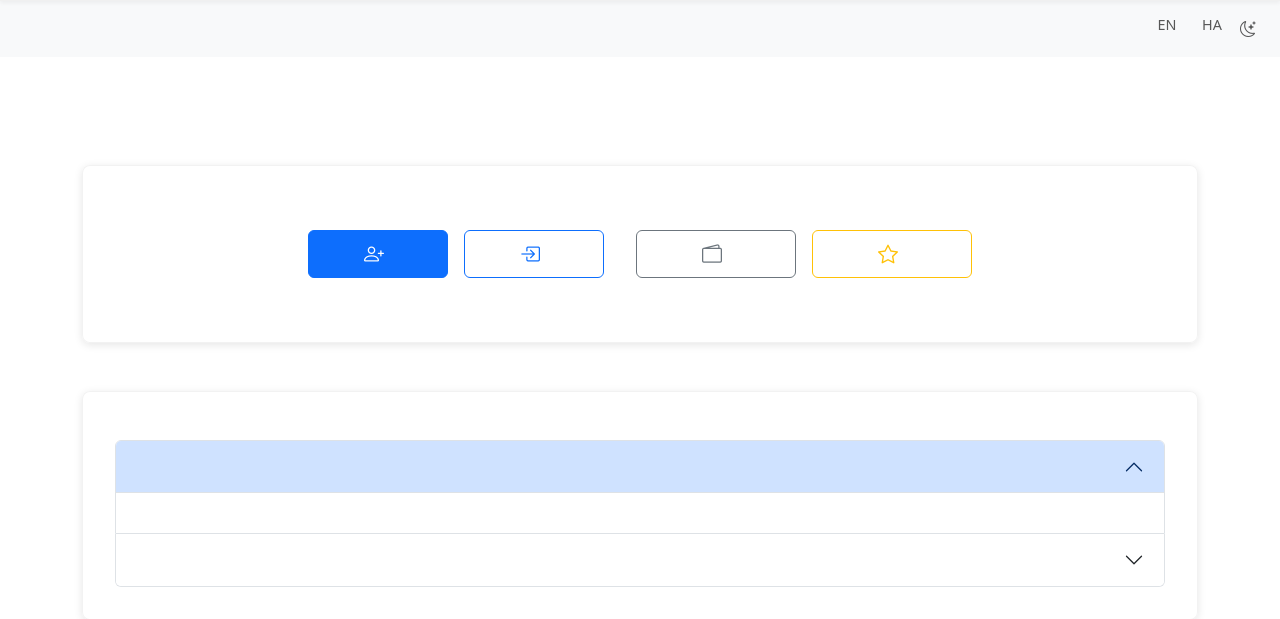
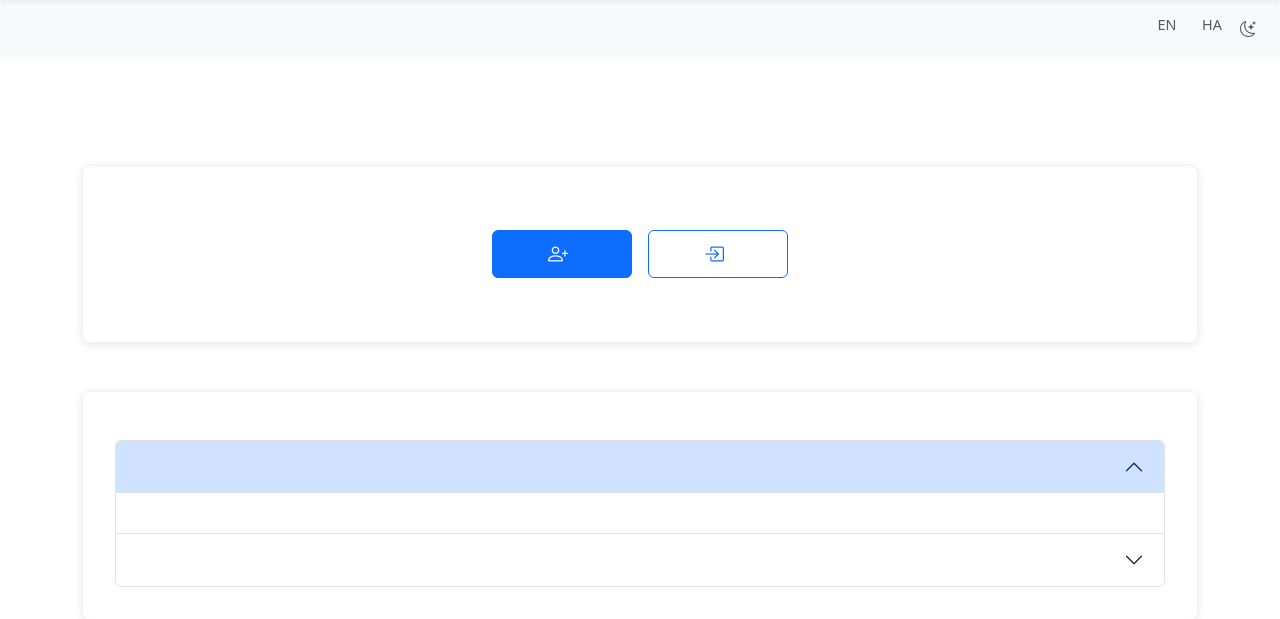
Before and after one commit to Hassanksg/ficore_mobile, a Python web app: template ficore_labs/templates/general/landingpage.html in a window 1280 px wide. Shown: the part 316-935 px from the top of the page. Run offline with Jinja, Linux system fonts and the light colour scheme; the template is opened without the code that fills it: most values are stand-ins (such as "Sample title", 1, 10 or a date in 2020); some libraries are stand-ins or nearby versions.

Commit message:
Update landingpage.html

```diff
--- a/ficore_labs/templates/general/landingpage.html
+++ b/ficore_labs/templates/general/landingpage.html
@@ -15,16 +15,6 @@
                 </a>
                 <a href="{{ url_for('users.login') }}" class="btn btn-outline-primary btn-lg" data-bs-toggle="tooltip" data-bs-title="{{ t('general_login_tooltip', default='Log in to your account') | e }}">
                     <i class="bi bi-box-arrow-in-right me-2"></i>{{ t('general_login', default='Log In') | e }}
-                </a>
-            </div>
-
-            <!-- Secondary Actions -->
-            <div class="secondary-actions">
-                <a href="https://ficore-labs-records.onrender.com" target="_blank" class="btn btn-outline-secondary btn-lg" data-bs-toggle="tooltip" data-bs-title="{{ t('general_personal_finance_tooltip', default='Manage your personal finances') | e }}">
-                    <i class="bi bi-wallet2 me-2"></i>{{ t('general_personal_finance', default='Personal Finance App') | e }}
-                </a>
-                <a href="{{ url_for('general_bp.waitlist') }}" class="btn btn-outline-warning btn-lg" data-bs-toggle="tooltip" data-bs-title="{{ t('general_waitlist_tooltip', default='Get early access to new features') | e }}">
-                    <i class="bi bi-star me-2"></i>{{ t('general_get_early_access', default='Get Early Access') | e }}
                 </a>
             </div>
         </div>
@@ -281,7 +271,12 @@
                 <a href="{{ url_for('users.login') }}" class="btn btn-outline-primary" data-bs-toggle="tooltip" data-bs-title="{{ t('general_login_tooltip', default='Log in to your account') | e }}">{{ t('general_login', default='Log In') | e }}</a>
             </div>
             <div class="secondary-actions">
-                <a href="{{ url_for('general_bp.waitlist') }}" class="btn btn-outline-warning" data-bs-toggle="tooltip" data-bs-title="{{ t('general_waitlist_tooltip', default='Get early access to new features') | e }}">{{ t('general_get_early_access', default='Get Early Access') | e }}</a>
+                <a href="https://ficore-labs-records.onrender.com" target="_blank" class="btn btn-outline-secondary" data-bs-toggle="tooltip" data-bs-title="{{ t('general_personal_finance_tooltip', default='Manage your personal finances') | e }}">
+                    <i class="bi bi-wallet2 me-2"></i>{{ t('general_personal_finance', default='Personal Finance App') | e }}
+                </a>
+                <a href="{{ url_for('general_bp.waitlist') }}" class="btn btn-outline-warning" data-bs-toggle="tooltip" data-bs-title="{{ t('general_waitlist_tooltip', default='Get early access to new features') | e }}">
+                    <i class="bi bi-star me-2"></i>{{ t('general_get_early_access', default='Get Early Access') | e }}
+                </a>
             </div>
         </div>
     </div>
```
